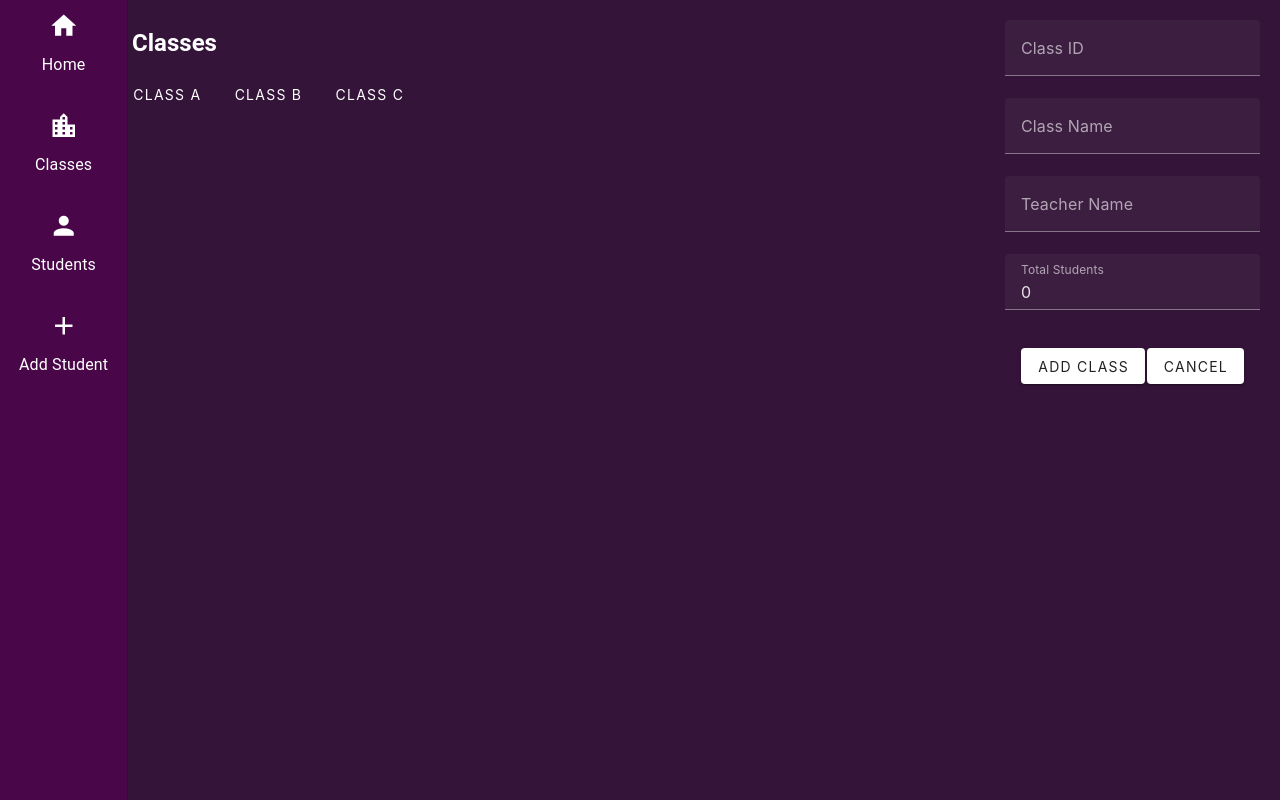
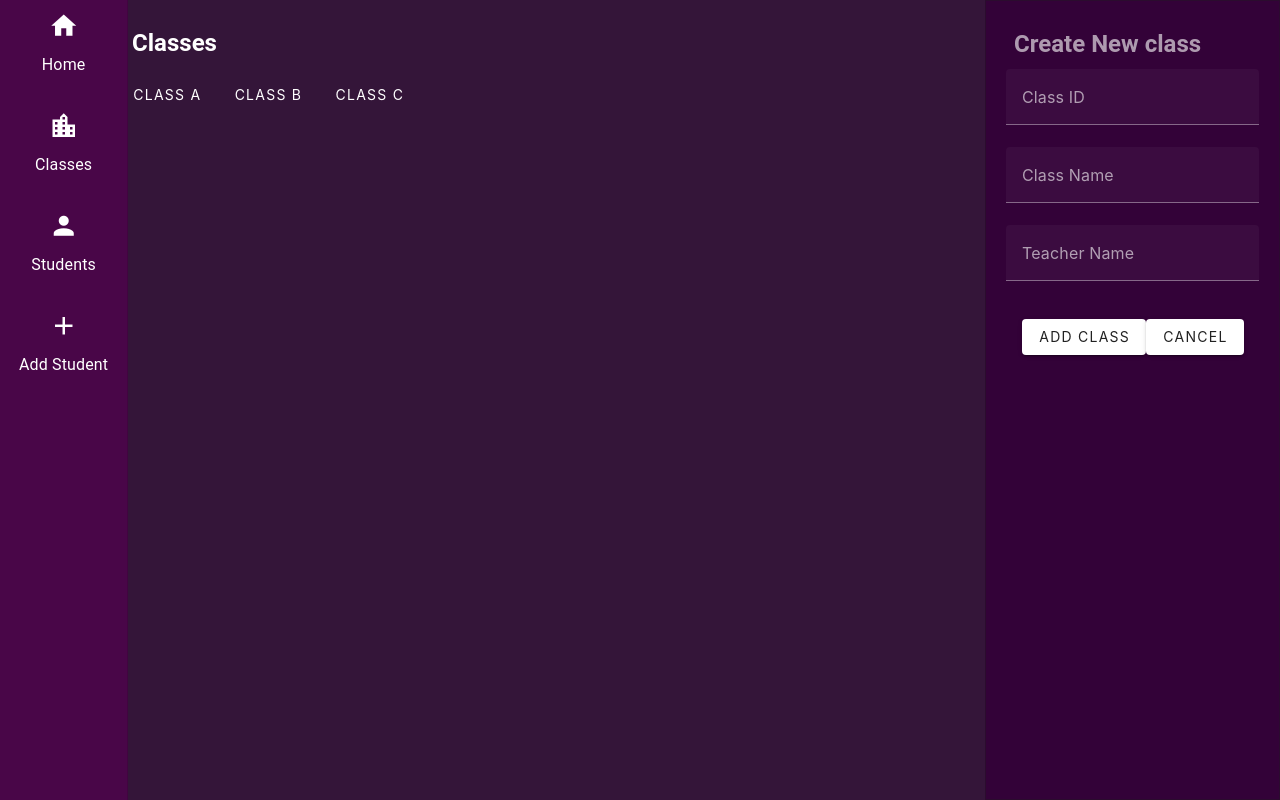
Before and after one commit to AkshayaShaji731/Students-Management-App, a Vue app: page /class in a window 1280 px wide. Both pictures are taken after a click on the button "ADD CLASS". Built offline with nearby package versions, Linux system fonts and the light colour scheme; data requests are answered from the project's data file.

Commit message:
Added label to form,change the style

```diff
--- a/src/components/AddClass.vue
+++ b/src/components/AddClass.vue
@@ -3,14 +3,10 @@
     class="pa-5 h-screen position-absolute top-0 right-0 w-25"
     v-if="props.addClassActive"
   >
+    <v-label class="text-h5 pa-2 font-weight-bold">Create New class</v-label>
     <v-text-field label="Class ID" v-model="classForm.classId" />
     <v-text-field label="Class Name" v-model="classForm.className" />
     <v-text-field label="Teacher Name" v-model="classForm.teacherName" />
-    <v-text-field
-      label="Total Students"
-      v-model="classForm.totalStudents"
-      readonly
-    />
     <v-container class="d-flex justify-space-between">
       <v-btn @click="addClassStore.addClass(classForm)">Add Class</v-btn>
       <v-btn @click="handleCancel()">Cancel</v-btn>
@@ -44,7 +40,8 @@ const classForm = reactive<ClassDetails>({
 
 <style scoped>
 .v-form :deep() {
-  background-color: #341539;
+  background-color: #330238;
   color: #fff;
+  border: 1px solid #2b0c2e;
 }
 </style>
```
